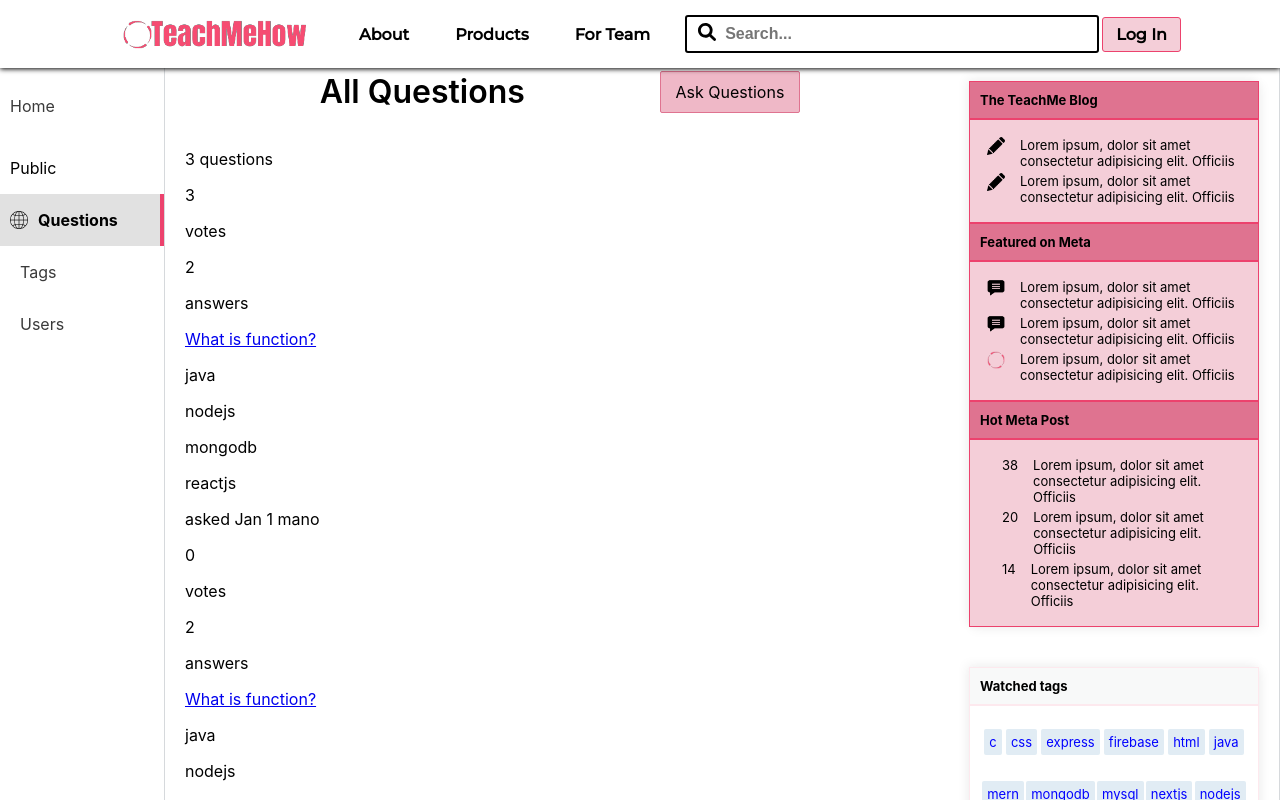
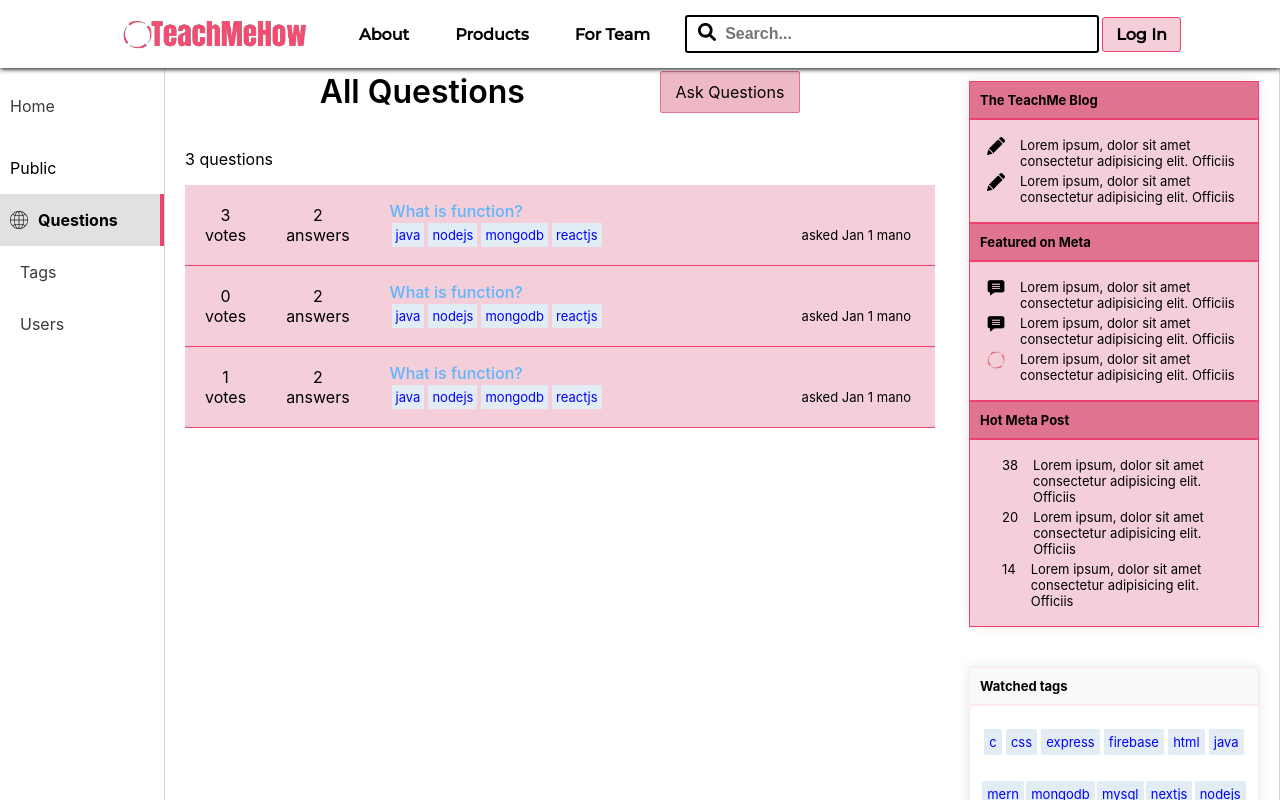
Before and after one commit to anujak1802/Stackoverflow-Clone, a React (Create React App) app in the folder client/: page /Questions in a window 1280 px wide. Shown: the top 800 px of the page. Built offline with nearby package versions, Linux system fonts and the light colour scheme.

Commit message:
CSS for questions done

```diff
--- a/client/src/components/HomeMainbar/HomeMainBar.css
+++ b/client/src/components/HomeMainbar/HomeMainBar.css
@@ -28,3 +28,66 @@
 .main-bar-header .ask-btn:hover{
     background-color: #df7390;
 }
+
+.display-question-container{
+    min-height: 80%;
+    width: 100%;
+    display: flex;
+    align-items: center;
+    border-bottom: solid 1px #ec426d;
+    background-color: #f4ced8;
+}
+
+.display-question-container .display-votes-ans{
+    padding:20px;
+}
+
+.display-question-container .display-votes-ans p{
+    margin: 0%;
+    text-align: center;
+}
+
+.display-questions-details{
+    flex-grow: 1;
+    padding: 0px 20px;
+}
+
+.question-title-link{
+    text-decoration: none;
+    color:rgb(92, 182, 255);
+    transition: 0.3s;
+    font-weight: 500;
+}
+
+.question-title-link:hover{
+    color:rgb(0, 115, 255);
+}
+
+.display-questions-details p{
+    padding: 4px;
+    margin: 0%;
+}
+
+.display-tags-time .display-tags {
+    display: flex;
+    flex-wrap: wrap;
+}
+
+.display-tags-time{
+    display: flex;
+    flex-wrap: wrap;
+    align-items: center;
+    justify-content: space-between;
+}
+
+.display-tags-time .display-tags p{
+    margin: 2px;
+    padding: 4px;
+    font-size: 13px;
+    background-color: #e1ecf4;
+    color: blue;
+}
+
+.display-tags-time .display-time{
+    font-size: 13px;
+}
--- a/client/src/components/HomeMainbar/Questions.jsx
+++ b/client/src/components/HomeMainbar/Questions.jsx
@@ -3,26 +3,28 @@ import { Link } from 'react-router-dom'
 
 const Questions = ({question}) => {
   return (
-    <div className='display-ans-container'>
-        <div className="display-votes-container">
+    <div className='display-question-container'>
+        <div className="display-votes-ans">
             <p>{question.votes}</p>
             <p>votes</p>
         </div>
-        <div className="display-votes-container">
+        <div className="display-votes-ans">
             <p>{question.noOfAnswers}</p>
             <p>answers</p>
         </div>
         <div className="display-questions-details">
           <Link to={`/Questions/${question.id}`} className='question-title-link'>{question.QuestionTitle}</Link>
           <div className="display-tags-time">
+            <div className="display-tags">
               {
                 question.questionTags.map((tag)=>(
                   <p key={tag}>{tag}</p>
                 ))
               }
             </div>
-          <div className="display-time">
-            <p>asked {question.time} {question.userPosted}</p>
+            <p className="display-time">
+              asked {question.time} {question.userPosted}
+            </p>
           </div>
         </div>
     </div>
```
Lines whose indentation alone changed are shown as unchanged.
